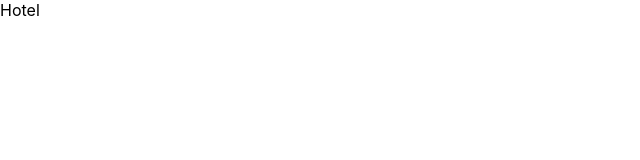
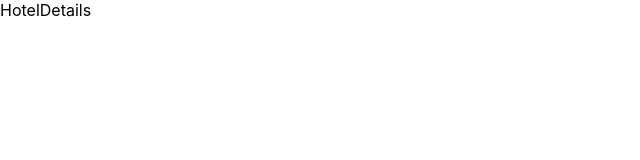
Before and after one commit to MalshanPerera/hotel-booking-system-frontend, a React (Create React App) app: page /hotels/1 in a window 1280 px wide. Shown: the top 160 px of the page, without its empty margins (0-640 px from the left). Built offline with nearby package versions, Linux system fonts and the light colour scheme; the HTML template or start-up script is replaced by a standard one.

Commit message:
Rename Hotel Details Page

```diff
--- a/src/App.tsx
+++ b/src/App.tsx
@@ -1,6 +1,6 @@
 import { BrowserRouter, Route, Routes } from 'react-router-dom';
 import Home from './pages/home/Home';
-import Hotel from './pages/hotel/Hotel';
+import HotelDetails from './pages/hotelDetails/HotelDetails';
 import SearchedHotels from './pages/searchedHotelList/SearchedHotels';
 
 const App = () => {
@@ -9,7 +9,7 @@ const App = () => {
       <Routes>
         <Route path='/' element={<Home />}></Route>
         <Route path='/hotels' element={<SearchedHotels />}></Route>
-        <Route path='/hotels/:id' element={<Hotel />}></Route>
+        <Route path='/hotels/:id' element={<HotelDetails />}></Route>
       </Routes>
     </BrowserRouter>
   );
--- a/src/pages/hotel/Hotel.tsx
+++ /dev/null
@@ -1,7 +0,0 @@
-import styles from './Hotel.module.scss';
-
-const Hotel = () => {
-  return <div>Hotel</div>;
-};
-
-export default Hotel;
--- /dev/null
+++ b/src/pages/hotelDetails/HotelDetails.tsx
@@ -0,0 +1,7 @@
+import styles from './HotelDetails.module.scss';
+
+const HotelDetails = () => {
+  return <div>HotelDetails</div>;
+};
+
+export default HotelDetails;
```
Also changed, not shown: src/pages/hotelDetails/HotelDetails.module.scss (added).
